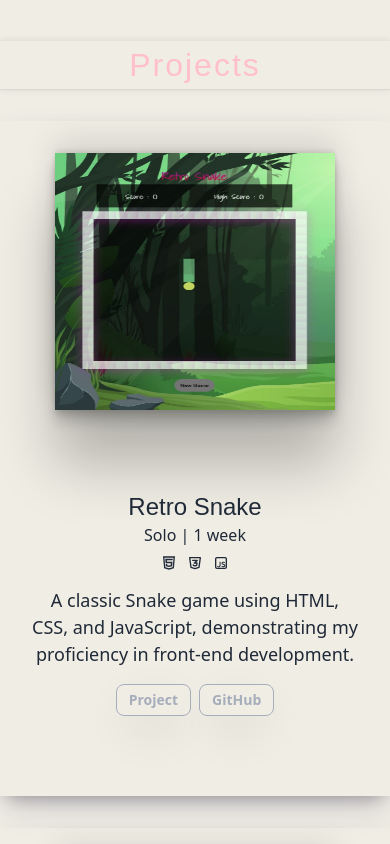
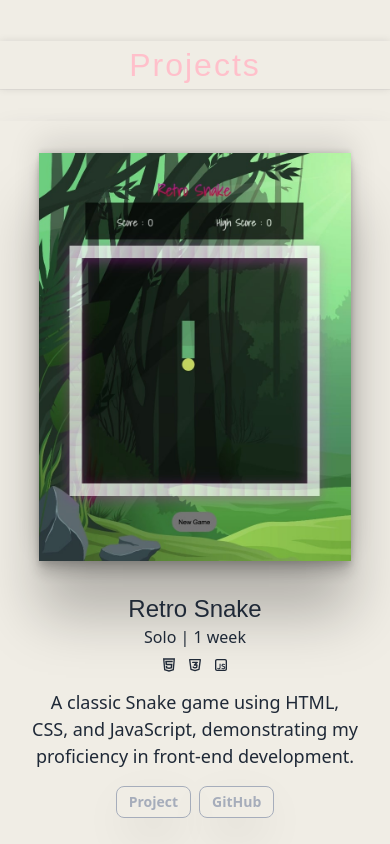
Before and after one commit to EvylinaAn/portfolio, a React (Create React App) app: page / in a window 390 px wide. Shown: the part 2500-3344 px from the top of the page. Built offline with nearby package versions, Linux system fonts and the light colour scheme; a web font is replaced by a local one.

Commit message:
added images to project

```diff
--- a/src/components/projects/projects.css
+++ b/src/components/projects/projects.css
@@ -18,7 +18,6 @@ h2 {
 }
 
 .singleProject {
-
   height: 70vh;
   display: flex;
   align-items: center;
@@ -28,7 +27,6 @@ h2 {
 }
 
 .projectImg {
-  /* background-color: purple; */
   height: 90%;
   width: 50%;
   display: flex;
@@ -39,23 +37,7 @@ h2 {
 .projectImg > div {
   height: 80%;
   width: 80%;
-  /* background-size: cover;
-  background-repeat: no-repeat;
-  background-position: center; */
 }
-
-/* #project1 > div {
-  background-image: url('./assets/snake.jpg');
-}
-#project2 > div {
-  background-image: url('./assets/bee.jpg');
-}
-#project3 > div {
-  background-image: url('./assets/journee.jpg');
-}
-#project4 > div {
-  background-image: url('./assets/blog.jpg');
-} */
 
 img {
   box-shadow: rgba(0, 0, 0, 0.25) 0px 54px 55px, rgba(0, 0, 0, 0.12) 0px -12px 30px, rgba(0, 0, 0, 0.12) 0px 4px 6px, rgba(0, 0, 0, 0.17) 0px 12px 13px, rgba(0, 0, 0, 0.09) 0px -3px 5px;
@@ -65,7 +47,6 @@ img {
 }
 
 .aboutProject {
-  /* background-color: greenyellow; */
   height: 100%;
   width: 60%;
   display: flex;
@@ -102,28 +83,22 @@ img {
 @media (max-width: 1250px) {
   .singleProject {
     flex-direction: column;
-    height: 80vh;
+    height: 80%;
   }
 
   .projectImg {
+    padding: 2em 0;
     width: 70%;
-    height: 50%;
+    /* height: 50%; */
   }
 
-  /* .projectImg > div {
-    background-size: contain;
-  } */
 
-  /* img {
-    height: 100%;
-    width: 70%;
-  } */
 
   .aboutProject {
     width: 100%;
     height: 60%;
     align-items: center;
-    /* padding: 2em auto; */
+    /* padding: 2em; */
   }
 
   .projectDesc {
@@ -137,11 +112,7 @@ img {
   }
 
   .projectImg {
-    width: 90%;
+    width: 100%;
   }
 
-  /* .aboutProject {
-    padding: 2em auto;
-  } */
-
 }
```
